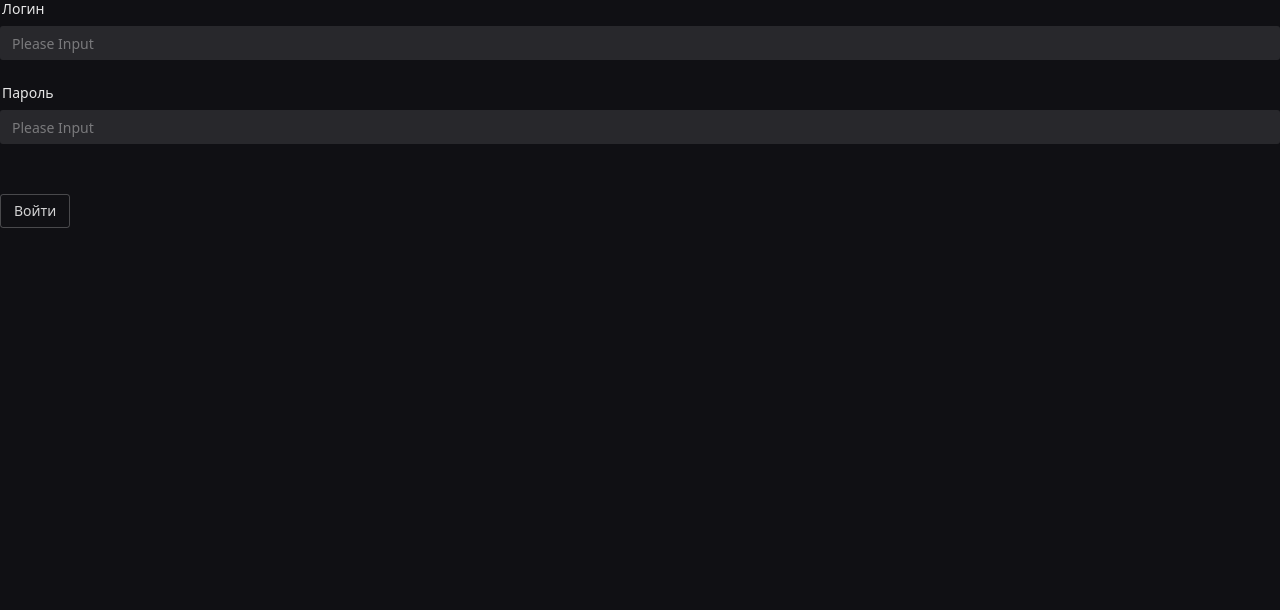
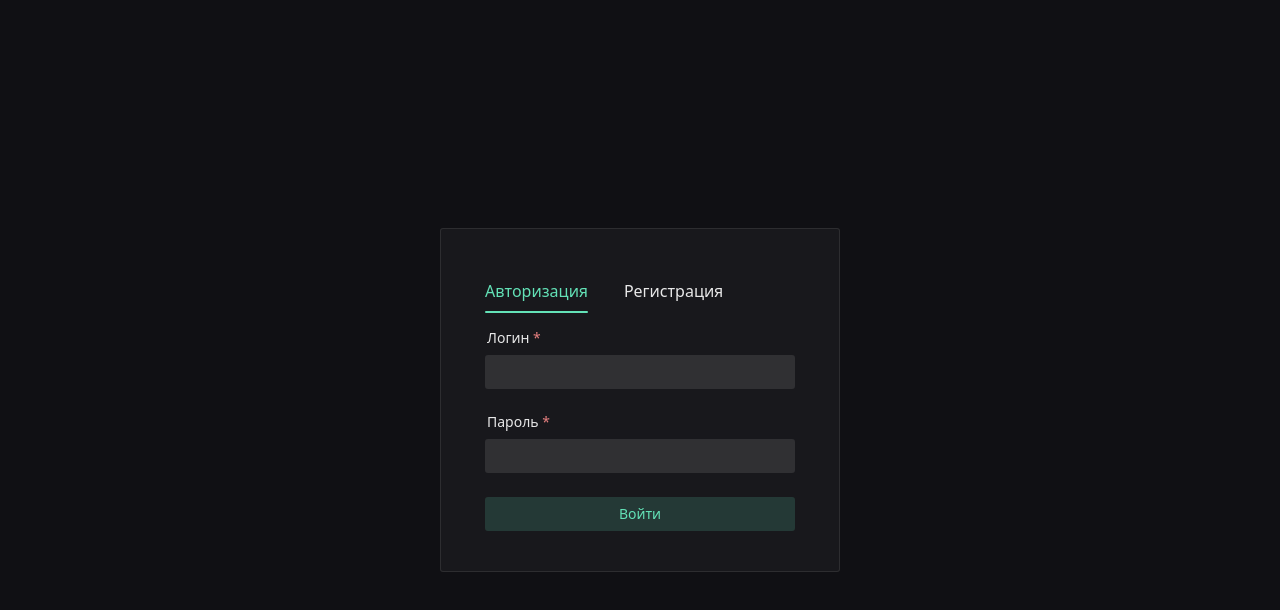
Before and after one commit to romka3214/frontend_gpt_netwotk, a Vue app: page /login in a window 1280 px wide. Shown: the top 610 px of the page. Built offline with nearby package versions, Linux system fonts and the light colour scheme; a small style sheet from the web is missing.

Commit message:
верстка круто, валидация круто

```diff
--- /dev/null
+++ b/src/components/Form/Login.vue
@@ -0,0 +1,76 @@
+<template>
+  <n-form
+    ref="formRef"
+    :disabled="authFormValue.loading"
+    :model="authFormValue"
+    :rules="authRules"
+  >
+    <n-form-item-row label="Логин" path="login">
+      <n-input v-model:value="authFormValue.login" type="text" placeholder="" />
+    </n-form-item-row>
+    <n-form-item-row label="Пароль" path="password">
+      <n-input
+        v-model:value="authFormValue.password"
+        type="password"
+        placeholder=""
+      />
+    </n-form-item-row>
+  </n-form>
+  <n-button
+    :disabled="authFormValue.loading"
+    @click="submitLoginForm"
+    type="primary"
+    block
+    secondary
+    strong
+  >
+    Войти
+  </n-button>
+</template>
+
+<script setup lang="ts">
+import { ref } from "vue";
+import { useAuthStore } from "@/stores/auth";
+import type { FormInst, FormValidationError } from "naive-ui";
+const authStore = useAuthStore();
+
+const formRef = ref<FormInst | null>(null);
+
+const authFormValue = ref({
+  login: "",
+  password: "",
+  loading: false,
+});
+const authRules = {
+  login: {
+    required: true,
+    message: "",
+    trigger: "blur",
+  },
+  password: {
+    required: true,
+    message: "",
+    trigger: "blur",
+  },
+};
+
+const submitLoginForm = () => {
+  authFormValue.value.loading = true;
+  formRef.value
+    ?.validate()
+    .then(async () => {
+      await authStore.login({
+        login: authFormValue.value.login,
+        password: authFormValue.value.password,
+      });
+    })
+    .catch((errors: Array<FormValidationError> | undefined) => {
+      if (errors) {
+        window.$message.error("куда ты тыкаешь");
+      }
+    })
+    .finally(() => {
+      authFormValue.value.loading = false;
+    });
+};
+</script>
--- /dev/null
+++ b/src/components/Form/Registration.vue
@@ -0,0 +1,149 @@
+<template>
+  <n-form :disabled="model.loading" ref="formRef" :model="model" :rules="rules">
+    <n-form-item-row path="login" label="Логин">
+      <n-input placeholder="" v-model:value="model.login" type="text" />
+    </n-form-item-row>
+    <n-form-item-row path="password" label="Пароль">
+      <n-input
+        @input="handlePasswordInput"
+        placeholder=""
+        v-model:value="model.password"
+        type="password"
+      />
+    </n-form-item-row>
+    <n-form-item-row
+      ref="rPasswordFormItemRef"
+      first
+      path="reenteredPassword"
+      label="Подтверждение пароля"
+    >
+      <n-input
+        placeholder=""
+        v-model:value="model.reenteredPassword"
+        :disabled="!model.password"
+        type="password"
+      />
+    </n-form-item-row>
+  </n-form>
+  <n-button
+    :disabled="model.loading"
+    @click="submit"
+    type="primary"
+    block
+    secondary
+    strong
+  >
+    Зарегистрироваться
+  </n-button>
+</template>
+
+<script setup lang="ts">
+import { ref } from "vue";
+import type {
+  FormInst,
+  FormItemInst,
+  FormItemRule,
+  FormRules,
+  FormValidationError,
+} from "naive-ui";
+import { useMessage } from "naive-ui";
+import { useAuthStore } from "@/stores/auth";
+
+interface ModelType {
+  login: string | null;
+  password: string | null;
+  reenteredPassword: string | null;
+  loading: boolean;
+}
+const authStore = useAuthStore();
+
+const formRef = ref<FormInst | null>(null);
+const rPasswordFormItemRef = ref<FormItemInst | null>(null);
+const message = useMessage();
+const model = ref<ModelType>({
+  login: null,
+  password: null,
+  reenteredPassword: null,
+  loading: false,
+});
+
+function validatePasswordStartWith(rule: FormItemRule, value: string): boolean {
+  return (
+    !!model.value.password &&
+    model.value.password.startsWith(value) &&
+    model.value.password.length >= value.length
+  );
+}
+
+function validatePasswordSame(rule: FormItemRule, value: string): boolean {
+  return value === model.value.password;
+}
+
+const rules: FormRules = {
+  login: [
+    {
+      required: true,
+      message: "Логин обязателен",
+      trigger: "blur",
+    },
+  ],
+  password: [
+    {
+      required: true,
+      message: "Пароль обязателен",
+    },
+  ],
+  reenteredPassword: [
+    {
+      required: true,
+      message: "Подтверждение пароля обязательно",
+      trigger: ["input", "blur"],
+    },
+    {
+      validator: validatePasswordStartWith,
+      message: "Подтверждение пароля не совпадает с паролем",
+      trigger: "input",
+    },
+    {
+      validator: validatePasswordSame,
+      message: "Подтверждение пароля не совпадает с паролем",
+      trigger: ["blur", "password-input"],
+    },
+  ],
+};
+
+function handlePasswordInput() {
+  if (model.value.reenteredPassword) {
+    rPasswordFormItemRef.value
+      ?.validate({ trigger: "password-input" })
+      // eslint-disable-next-line @typescript-eslint/no-empty-function
+      .catch(() => {});
+  }
+}
+
+function submit(e: MouseEvent) {
+  e.preventDefault();
+
+  model.value.loading = true;
+  formRef.value
+    ?.validate()
+    .then(async () => {
+      if (model.value.login && model.value.password) {
+        await authStore.registration({
+          login: model.value.login,
+          password: model.value?.password,
+        });
+      }
+    })
+    .catch((errors: Array<FormValidationError> | undefined) => {
+      if (!errors) {
+        message.success("Valid");
+      } else {
+        message.error("Invalid");
+      }
+    })
+    .finally(() => {
+      model.value.loading = false;
+    });
+}
+</script>
--- a/src/stores/auth.ts
+++ b/src/stores/auth.ts
@@ -4,6 +4,11 @@ import axios from "@/utils/axios";
 import router from "@/router";
 
 interface LoginPayload {
+  login: string;
+  password: string;
+}
+
+interface RegistrationPayload {
   login: string;
   password: string;
 }
@@ -86,6 +91,24 @@ export const useAuthStore = defineStore("auth", {
         .catch(() => {});
     },
 
+    async registration(payload: RegistrationPayload) {
+      const request = {
+        username: payload.login,
+        password: payload.password,
+      };
+      await axios
+        .request({
+          url: "/register",
+          method: "POST",
+          data: request,
+        })
+        .then(() => {
+          window.$message.success("Успешная регистрация, авторизируйтесь");
+        })
+        // eslint-disable-next-line @typescript-eslint/no-empty-function
+        .catch(() => {});
+    },
+
     async refresh() {
       if (this.token.getToken() !== null) {
         try {
--- a/src/utils/axios.ts
+++ b/src/utils/axios.ts
@@ -47,7 +47,6 @@ instance.interceptors.response.use(
 
     if (status === 404) {
       errorNotify("not_found");
-      window.history.back();
     }
 
     if (status === 419) {
--- a/src/views/Auth/LoginForm.vue
+++ b/src/views/Auth/LoginForm.vue
@@ -1,38 +1,34 @@
 <template>
-  <div>
-    <n-form ref="formRef" :label-width="80" :model="formValue">
-      <n-form-item label="Логин" path="login">
-        <n-input v-model:value="formValue.login" />
-      </n-form-item>
-      <n-form-item label="Пароль" path="password">
-        <n-input v-model:value="formValue.password" />
-      </n-form-item>
-      <n-form-item>
-        <n-button @click="submitForm">Войти</n-button>
-      </n-form-item>
-    </n-form>
+  <div class="centered-container">
+    <n-card>
+      <n-tabs class="card-tabs" default-value="login" size="large" animated>
+        <n-tab-pane name="login" tab="Авторизация">
+          <Login />
+        </n-tab-pane>
+        <n-tab-pane name="signup" tab="Регистрация">
+          <Registration />
+        </n-tab-pane>
+      </n-tabs>
+    </n-card>
   </div>
 </template>
 
 <script setup lang="ts">
-import { ref } from "vue";
-import { useAuthStore } from "@/stores/auth";
-import type { FormInst } from "naive-ui";
-
-const authStore = useAuthStore();
-const formRef = ref<FormInst | null>(null);
-
-const formValue = ref({
-  login: "",
-  password: "",
-});
-
-const submitForm = async () => {
-  await authStore.login({
-    login: formValue.value.login,
-    password: formValue.value.password,
-  });
-};
+import Login from "@/components/Form/Login.vue";
+import Registration from "@/components/Form/Registration.vue";
 </script>
 
-<style scoped></style>
+<style scoped>
+.centered-container {
+  display: flex;
+  justify-content: center;
+  align-items: center;
+  height: 100vh;
+}
+
+.n-card {
+  width: 100%;
+  max-width: 400px; /* Максимальная ширина формы */
+  padding: 20px;
+}
+</style>
```
